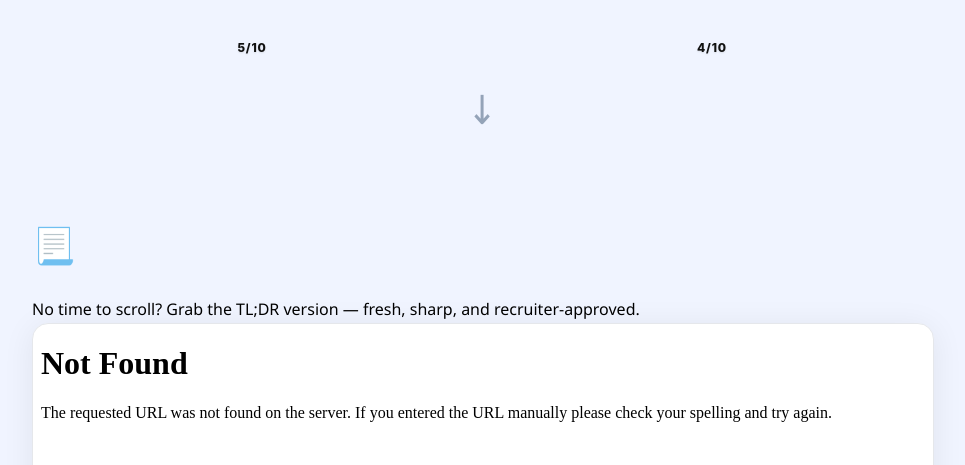
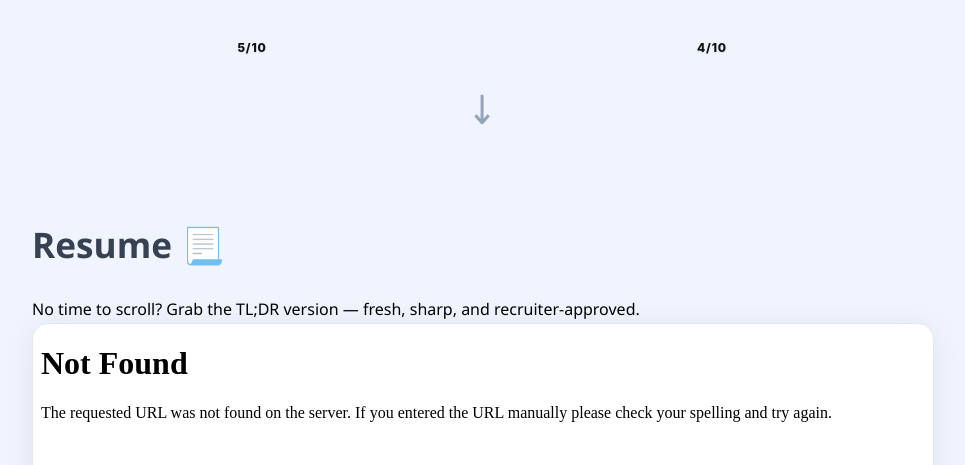
Before and after one commit to holygrail0063/akash-portfolio, a Flask app: page / in a window 1280 px wide. Shown: the part 1837-2302 px from the top of the page, without its empty margins (158-1123 px from the left). Run offline with Flask 2, Linux system fonts and the light colour scheme; some libraries are stand-ins or nearby versions.

Commit message:
Update index.html

```diff
--- a/templates/index.html
+++ b/templates/index.html
@@ -274,8 +274,8 @@
             </div>
         </div>
     </section>
-    <section id="" class="section">
-        <h1 class="-title">📃 </h1>
+    <section id="resume" class="section">
+    <h1 class="section-title">Resume 📃</h1>
         <div class="-intro">
             No time to scroll? Grab the TL;DR version — fresh, sharp, and recruiter-approved.
         </div>
```
